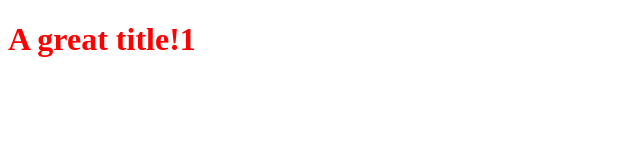
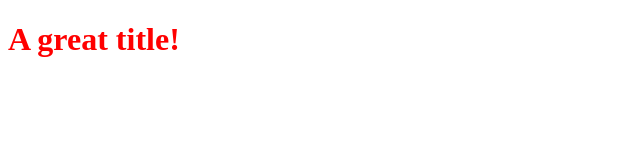
Before and after one commit to kaiokasa/PremierProjet, a plain HTML site: page index.html in a window 1280 px wide. Shown: the full height of the page, 0-640 px from the left. Drawn offline with Linux system fonts and the light colour scheme.

Commit message:
removed 1 from title

```diff
--- a/index.html
+++ b/index.html
@@ -6,5 +6,5 @@
 
 
 <body>
-<h1>A great title!1</h1> </body>
+<h1>A great title!</h1> </body>
 </html>
```
